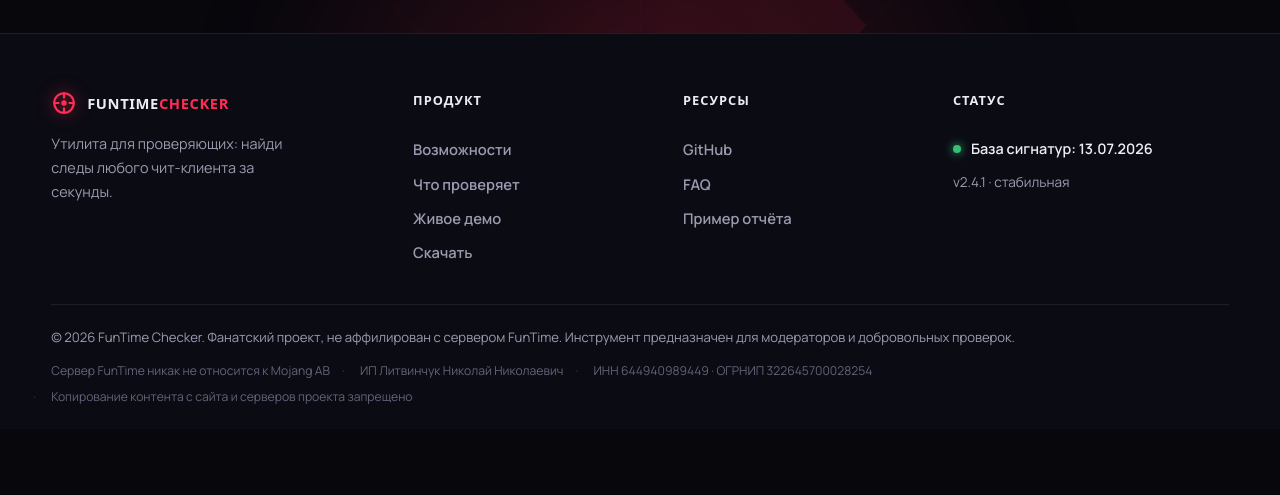
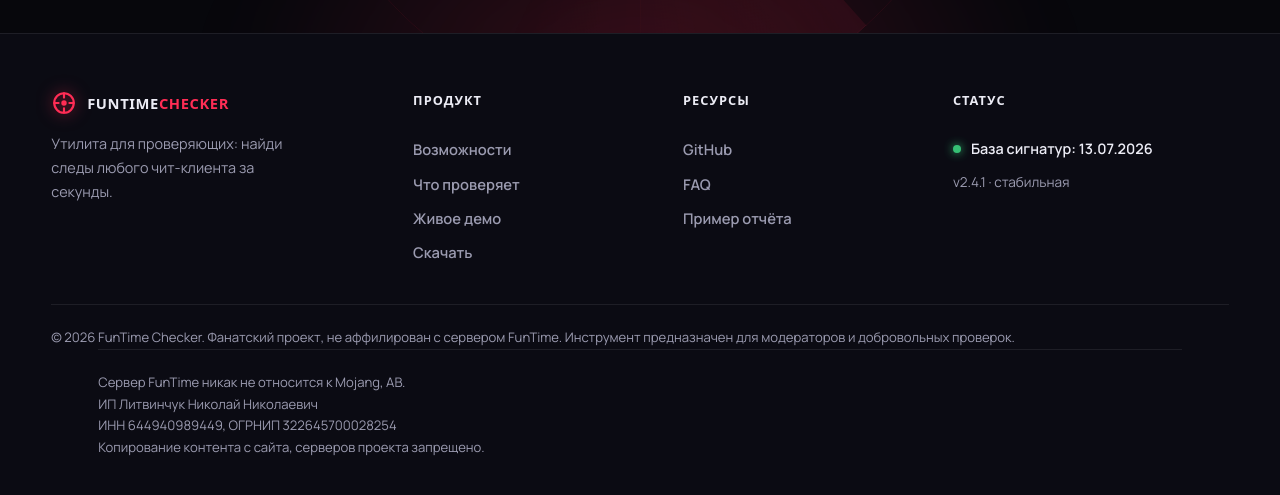
Before and after one commit to funtime-cheker/funtime-cheker.github.io, a plain HTML site: page index.html in a window 1280 px wide. Shown: the part 7906-8401 px from the top of the page. Before the commit the page ends 8335 px from the top, so only its background shows below. Drawn offline with Linux system fonts and the light colour scheme; no server answers; animation ran at ten frames a second; a web font is replaced by a local one.

Commit message:
Update index.html

```diff
--- a/index.html
+++ b/index.html
@@ -485,11 +485,11 @@
     </div>
     <div class="container footer-bottom">
       <p>© <span id="year"></span> FunTime Checker. Фанатский проект, не аффилирован с сервером FunTime. Инструмент предназначен для модераторов и добровольных проверок.</p>
-      <div class="footer-legal">
-        <span>Сервер FunTime никак не относится к Mojang AB</span>
-        <span>ИП Литвинчук Николай Николаевич</span>
-        <span>ИНН 644940989449 · ОГРНИП 322645700028254</span>
-        <span>Копирование контента с сайта и серверов проекта запрещено</span>
+     <div class="container footer-bottom"></p>
+      <p> <span id="year"></span>  Сервер FunTime никак не относится к Mojang, AB.</p>
+      <p> <span id="year"></span>  ИП Литвинчук Николай Николаевич</p>
+      <p> <span id="year"></span>  ИНН 644940989449, ОГРНИП 322645700028254</p>
+      <p> <span id="year"></span>  Копирование контента с сайта, серверов проекта запрещено.</p>
       </div>
     </div>
   </footer>
```
